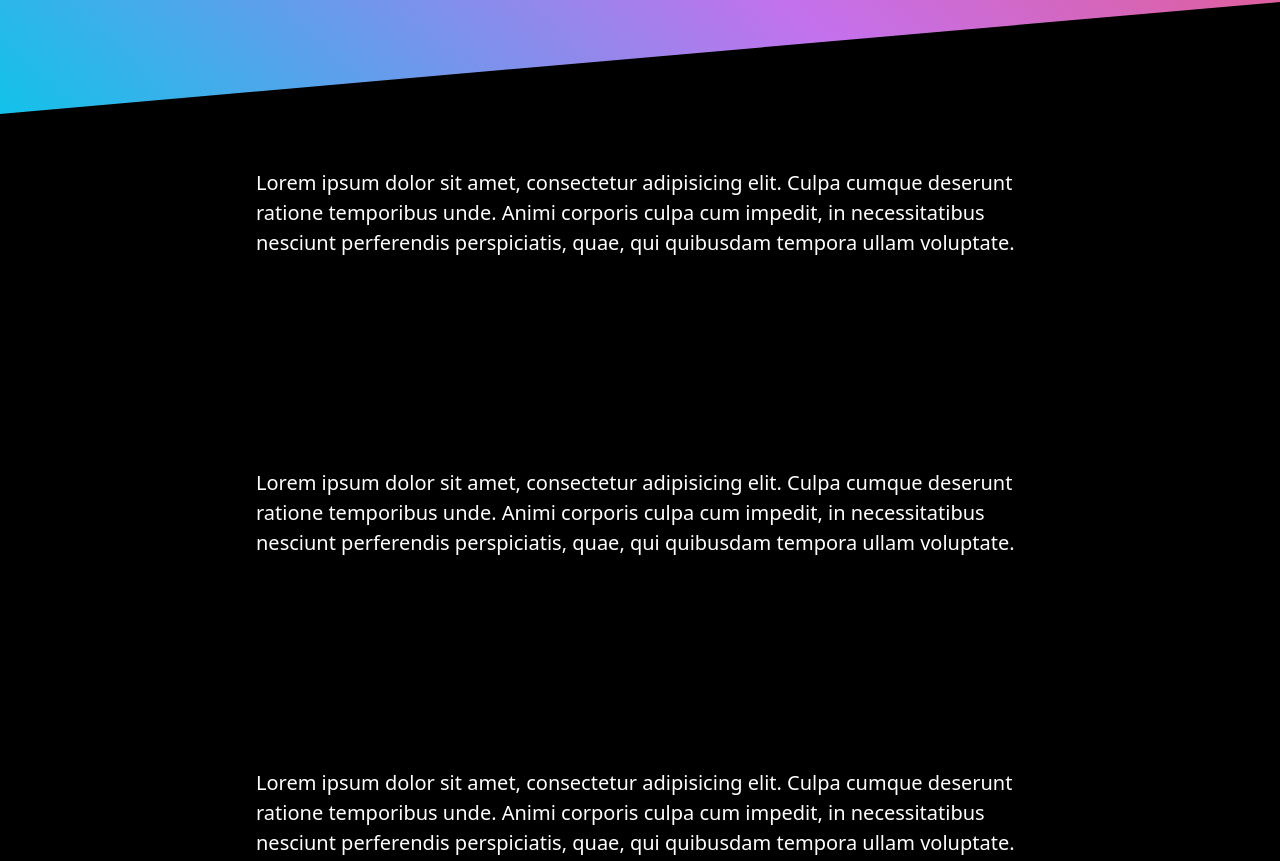
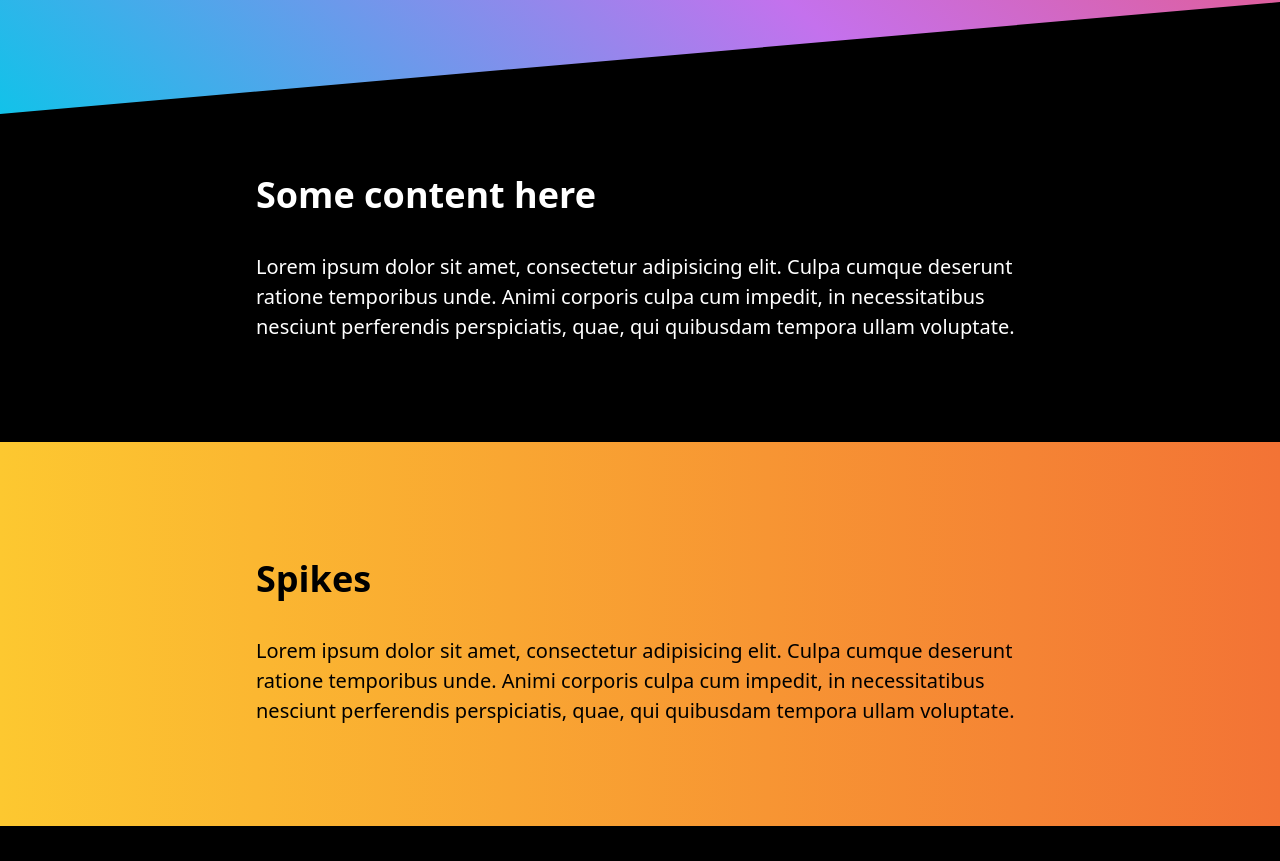
Before and after one commit to Annie-Huang/creative-section-shapes, a website: page index.html in a window 1280 px wide. Shown: the part 462-1323 px from the top of the page. Drawn offline with Linux system fonts and the light colour scheme.

Commit message:
Create background for .spikes section

```diff
--- a/index.html
+++ b/index.html
@@ -29,7 +29,7 @@
 
     <section>
       <div class="wrapper">
-        <h2 class="section-title"></h2>
+        <h2 class="section-title">Some content here</h2>
         <p>
           Lorem ipsum dolor sit amet, consectetur adipisicing elit. Culpa cumque
           deserunt ratione temporibus unde. Animi corporis culpa cum impedit, in
@@ -39,9 +39,9 @@
       </div>
     </section>
 
-    <section>
+    <section class="spikes">
       <div class="wrapper">
-        <h2 class="section-title"></h2>
+        <h2 class="section-title">Spikes</h2>
         <p>
           Lorem ipsum dolor sit amet, consectetur adipisicing elit. Culpa cumque
           deserunt ratione temporibus unde. Animi corporis culpa cum impedit, in
--- a/style.css
+++ b/style.css
@@ -62,3 +62,10 @@ section {
 
   transform: skewY(var(--skew-angle));
 }
+
+.spikes {
+  position: relative;
+  color: black;
+  /* linear-gradient '90deg' is the same as 'to right' */
+  background: linear-gradient(to right, #fdc830, #f37335);
+}
```
